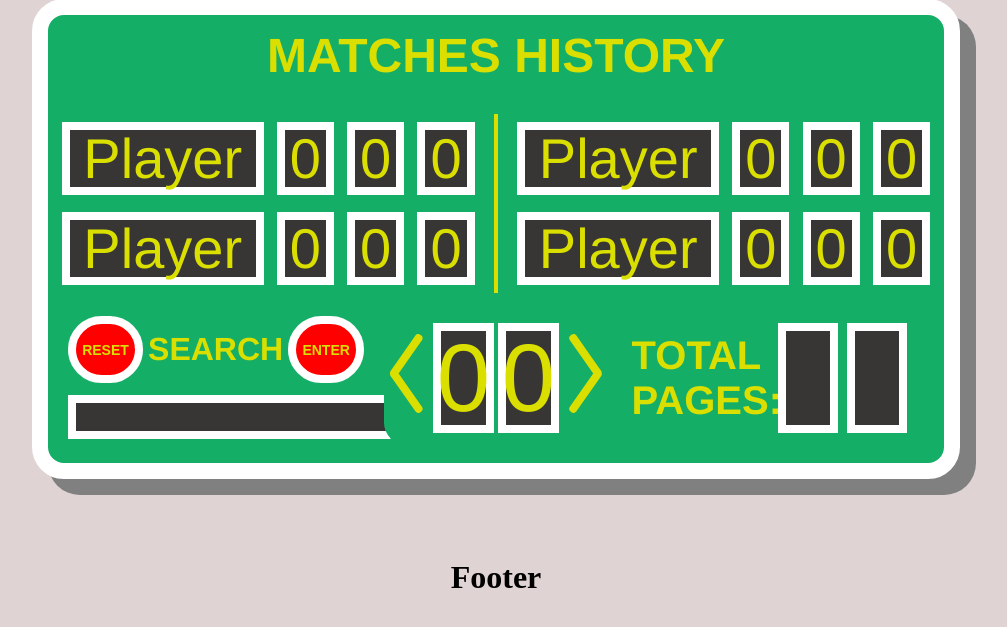
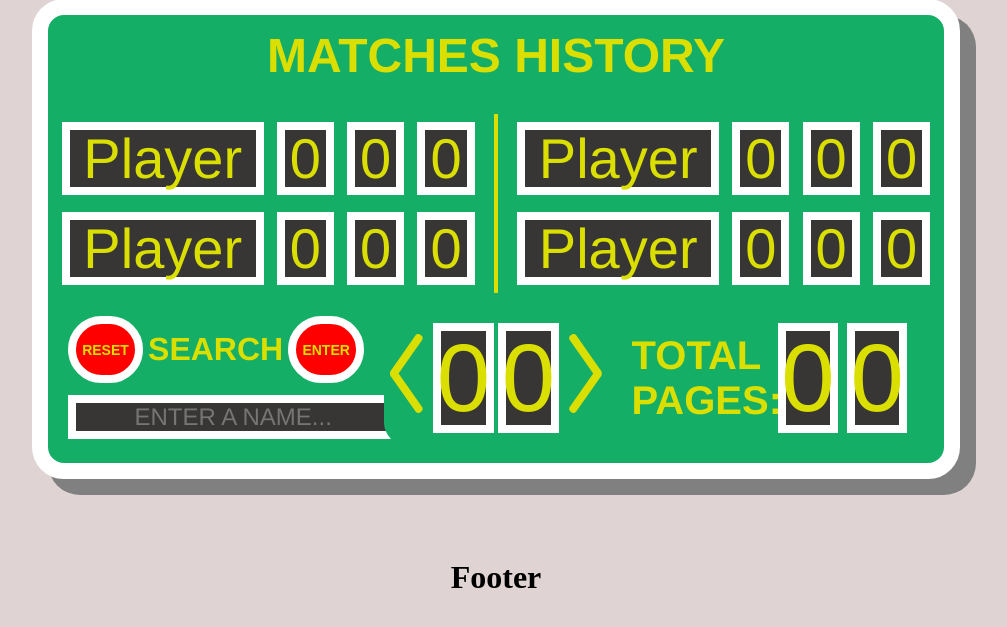
Before and after one commit to Brokiloene/tennis-table, a Python web app: template templates/matches.html in a window 1280 px wide. Shown: the part 153-780 px from the top of the page, without its empty margins (144-1151 px from the left). Run offline with Jinja, Linux system fonts and the light colour scheme; the template is opened without the code that fills it, so the values that code supplies are empty; some web fonts are replaced.

Commit message:
Minor html changes + change placeholder text in new-match.html & matches.html + center text in total pages count span in matches.html + change some testcase names for better readability in test/test_tennis_match.py

```diff
--- a/handlers/controllers/match_score.py
+++ b/handlers/controllers/match_score.py
@@ -1,4 +1,4 @@
-from urllib.parse import urlparse, parse_qs
+from urllib.parse import parse_qs
 
 from services import MatchService
 from .base import BaseController
@@ -44,4 +44,6 @@ class MatchScoreController(BaseController):
     def get_match_by_uuid(self, environ):
         query = environ['QUERY_STRING']
         match_uuid = parse_qs(query)['uuid'][0]
+        print(MatchService.ongoing_matches)
+        print(match_uuid)
         return MatchService.ongoing_matches[match_uuid]
--- a/static/css/base.css
+++ b/static/css/base.css
@@ -46,7 +46,6 @@ main, header, footer {
     border: 1vh solid white;
 
     color: rgb(218,223,0);
-    /* font-weight: bold; */
     font-family: 'Score Board', Helvetica, sans-serif;
 }
 
--- a/templates/matches.html
+++ b/templates/matches.html
@@ -51,7 +51,7 @@
                             <button class="search-btn centered-flex">RESET</button>
                             <h2 class="table-text-regular centered-flex">SEARCH</h2>
                             <button class="search-btn centered-flex">ENTER</button>
-                            <input class="table-text-screen" type="text">
+                            <input class="table-text-screen" type="text" placeholder="ENTER A NAME...">
                         </form>
                     <form action="" class="page-nav-form">
                         <button class="page-nav-btn">
@@ -69,8 +69,8 @@
                     </form>
                     <div class="pages-count-wrapper">
                         <h2 class="table-text-regular centered-flex">TOTAL PAGES:</h2>
-                        <span class="table-text-screen"></span>
-                        <span class="table-text-screen"></span>
+                        <span class="table-text-screen centered-flex">0</span>
+                        <span class="table-text-screen centered-flex">0</span>
                     </div>
                 </div>
             </div>
--- a/templates/new-match.html
+++ b/templates/new-match.html
@@ -13,21 +13,19 @@
         <h1>Tennis Table Project</h1>
     </header>
     <main>
-        <!-- <div class="start-game-menu-wrapper"> -->
         <form method="post" name="player-names" class="player-names" action="/new-match">
             <div class="form-group">
                 <div>
                     <label for="name-p1">First Player</label>
-                        <input required minlength="2" maxlength="26" type="text" name="name-p1" id="name-p1" placeholder="Enter a name...">
+                    <input required minlength="2" maxlength="26" type="text" name="name-p1" id="name-p1" placeholder="Enter the name of Player 1">
                 </div>
                 <div>
                     <label for="name-p2">Second Player</label>
-                        <input required minlength="2" maxlength="26" type="text" name="name-p2" id="name-p2" placeholder="Enter a name...">
+                    <input required minlength="2" maxlength="26" type="text" name="name-p2" id="name-p2" placeholder="Enter the name of Player 2">
                 </div>
             </div>
             <button>Start the match</button>
         </form>
-        <!-- </div> -->
     </main>
     <footer>
         <h1>Footer</h1>
```
Also changed, not shown: test/test_tennis_match.py (+2 -2 lines). Lines whose indentation alone changed are shown as unchanged.
